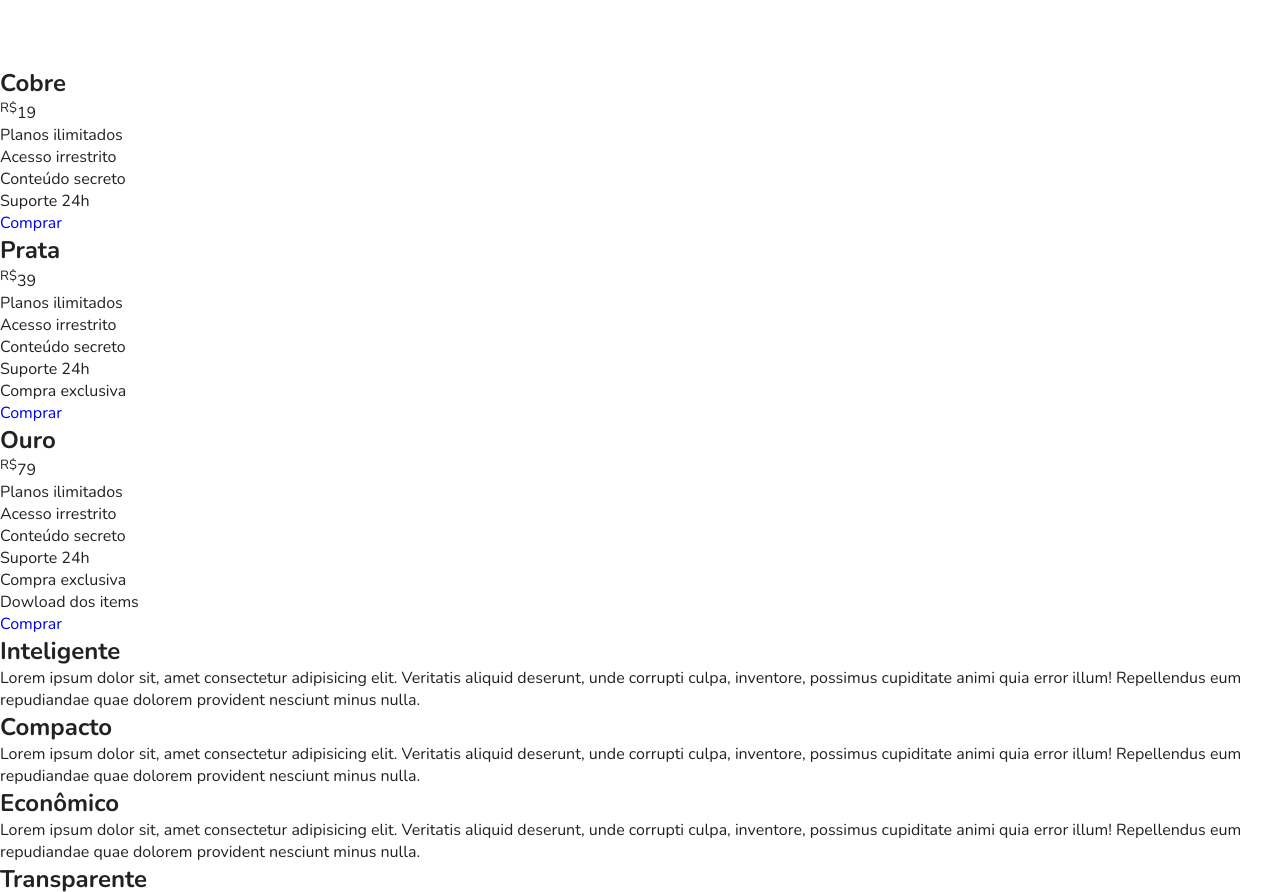
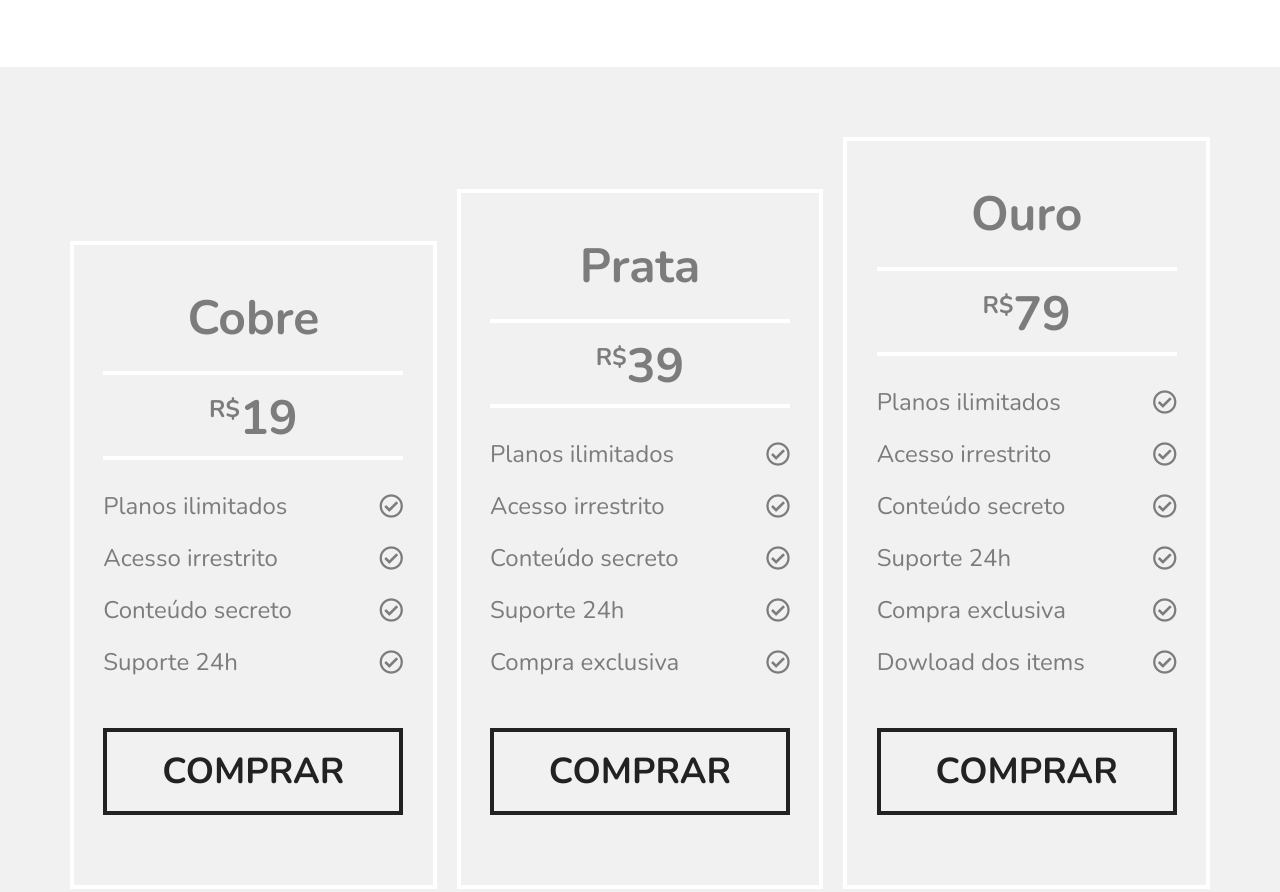
Before and after one commit to EdsonLuiz/flexblog, a website built with Parcel: page src/index.html in a window 1280 px wide. Shown: the part 1844-2736 px from the top of the page. Built offline with nearby package versions, Linux system fonts and the light colour scheme.

Commit message:
Add style to section.preco

```diff
--- a/src/index.html
+++ b/src/index.html
@@ -5,6 +5,12 @@
     <meta name="viewport" content="width=device-width, initial-scale=1.0" />
     <meta http-equiv="X-UA-Compatible" content="ie=edge" />
     <title>Document</title>
+    <link
+      rel="stylesheet"
+      href="https://use.fontawesome.com/releases/v5.6.3/css/all.css"
+      integrity="sha384-UHRtZLI+pbxtHCWp1t77Bi1L4ZtiqrqD80Kn4Z8NTSRyMA2Fd33n5dQ8lWUE00s/"
+      crossorigin="anonymous"
+    />
     <link rel="stylesheet" href="./scss/style.scss" />
   </head>
   <body>
--- a/src/scss/style.scss
+++ b/src/scss/style.scss
@@ -157,4 +157,98 @@ $blue: #66d9eb;
 }
 
 .preco {
+  background-color: $dark-01;
+  color: $dark;
+  padding: 60px;
+
+  display: flex;
+  flex-wrap: wrap;
+  align-items: flex-end;
+
+  > .preco-item {
+    flex: 1;
+    border: 4px solid $light;
+    padding: 20px;
+    margin: 10px;
+    min-width: 260px;
+  }
 }
+
+@media (max-width: 800px) {
+  .preco {
+    padding-left: 10px;
+    padding-right: 10px;
+  }
+}
+
+.preco-item {
+  h2 {
+    font-size: 3em;
+    color: $dark;
+    text-align: center;
+    margin-top: 20px;
+  }
+
+  span {
+    border-top: 4px solid $light;
+    border-bottom: 4px solid $light;
+    font-size: 3em;
+    max-width: 300px;
+    margin: 20px auto;
+    padding: 10px 0 5px 0;
+    display: block;
+    text-align: center;
+    font-weight: bold;
+  }
+
+  sup {
+    font-size: 1.5rem;
+  }
+
+  ul {
+    max-width: 300px;
+    margin: 30px auto;
+    font-size: 1.5em;
+    font-style: italic;
+    color: $dark;
+  }
+
+  li {
+    display: flex;
+
+    justify-content: space-between;
+    margin-bottom: 20px;
+    font-style: normal;
+    align-items: center;
+  }
+
+  li::after {
+    font-family: "Font Awesome 5 Free";
+    color: $dark;
+    content: "\f058";
+  }
+
+  a {
+    max-width: 300px;
+    display: block;
+    margin: 50px auto;
+    border: 4px solid;
+    color: #222;
+    text-transform: uppercase;
+    font-weight: bold;
+    font-size: 2.25em;
+    padding: 15px 0;
+    text-align: center;
+  }
+}
+
+@media (max-width: 800px) {
+  .preco-item:nth-child(3) {
+    order: -2;
+  }
+  .preco-item:nth-child(2) {
+    order: -1;
+  }
+}
+
+//10min
```
